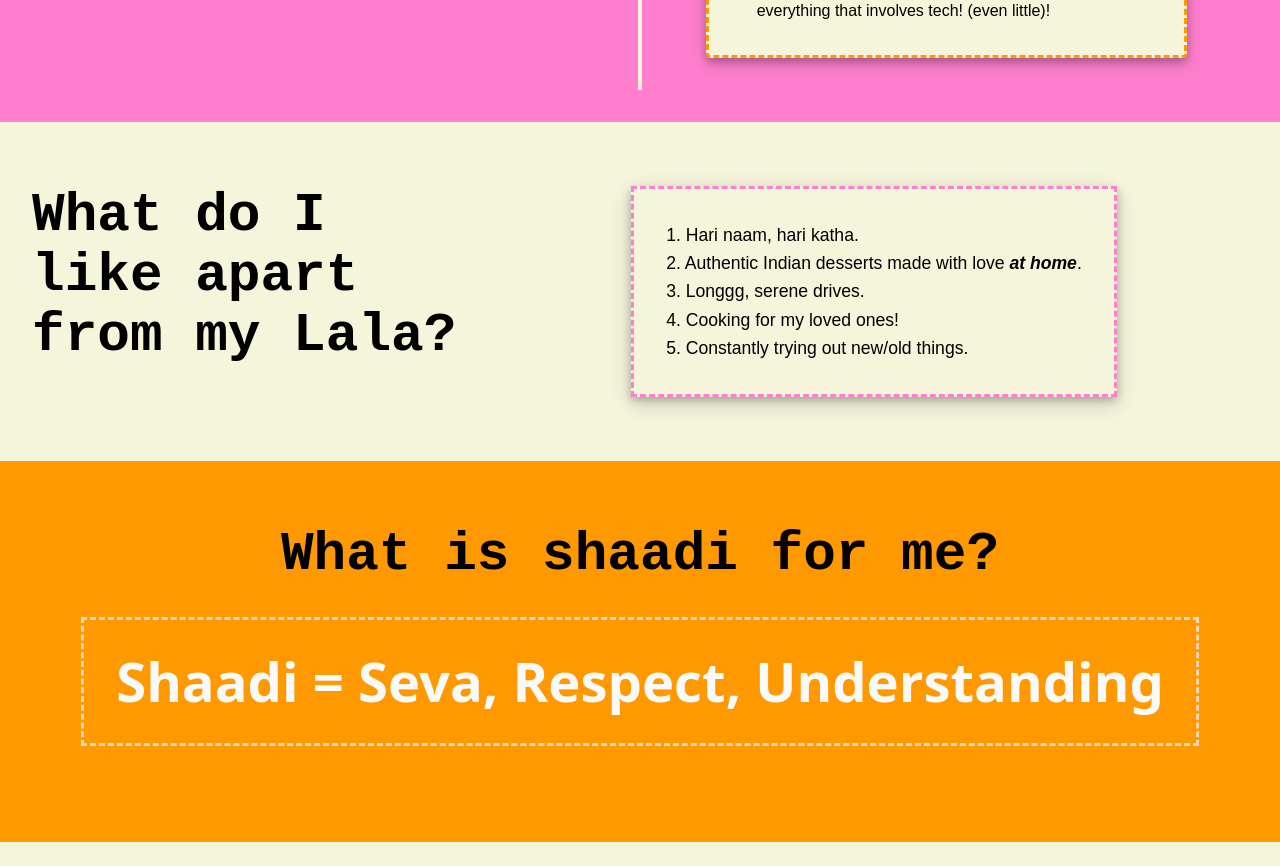
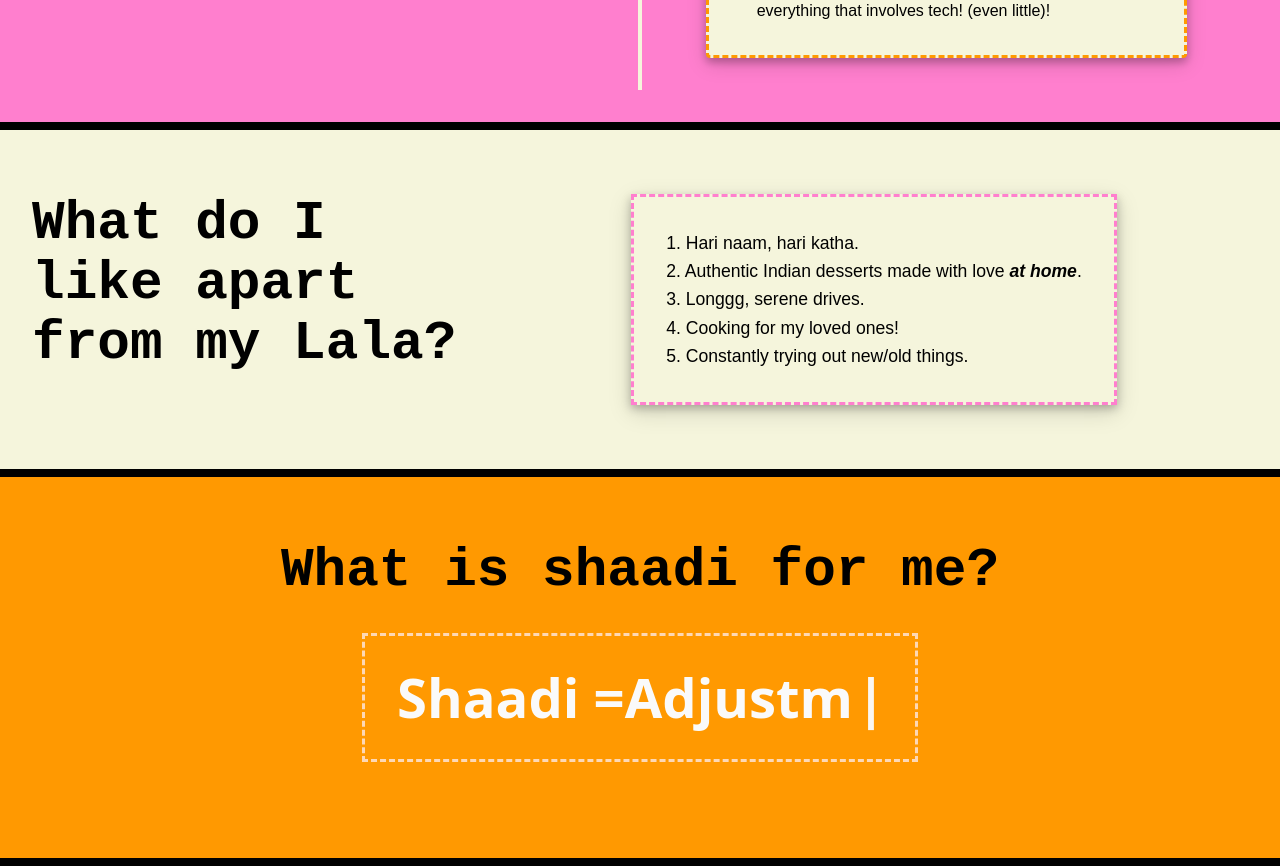
Before and after one commit to sonishrishti/shrishti, a React (Vite) app: page / in a window 1280 px wide. Shown: the part 3700-4566 px from the top of the page. Before the commit the page ends 4542 px from the top, so only its background shows below. Built offline with nearby package versions, Linux system fonts and the light colour scheme.

Commit message:
Typewritter effect for shaadi

```diff
--- a/package.json
+++ b/package.json
@@ -14,6 +14,7 @@
     "react": "^19.1.0",
     "react-dom": "^19.1.0",
     "react-icons": "^5.5.0",
+    "react-simple-typewriter": "^5.0.1",
     "react-vertical-timeline-component": "^3.5.3"
   },
   "devDependencies": {
--- a/src/App.css
+++ b/src/App.css
@@ -73,6 +73,7 @@ h1::after {
   gap: 2rem; /* space between boxes */
   padding: 2rem;
   background-color: rgb(255, 127, 206);
+  border-bottom: .5rem solid #000000;
 }
 
 /*Education section*/
@@ -119,6 +120,7 @@ h1::after {
   /*min-height: 100vh;*/
   padding: 4rem 2rem 4rem 2rem; /* top/right/bottom/left */
   gap: 1.5rem;
+  border-bottom: .5rem solid #000000;
 }
 
 .heading {
@@ -168,6 +170,7 @@ p.centered-left-text {
   background-color: rgb(255, 153, 1);
   padding: 4rem;
   text-align: center;
+  border-bottom: .5rem solid #000000;
 }
 
 .mheading {
--- a/src/App.jsx
+++ b/src/App.jsx
@@ -5,13 +5,20 @@ import timelineElements from './timelineElements';
 import { FaLaptopCode } from "react-icons/fa";
 import { PiStudentFill } from "react-icons/pi";
 import { PiHandsPrayingFill } from "react-icons/pi";
-
+import { useTypewriter, Cursor } from 'react-simple-typewriter';
 
 function App() {
   let IconStyle = {background: "rgb(255, 153, 1)"};
   let workIconimg = <FaLaptopCode />;
   let eduIconimg = <PiStudentFill />;
   let namaste = <PiHandsPrayingFill />;
+
+  {/*Right side of the shaadi formula*/}
+  const [madj] = useTypewriter({
+    words: ['Seva', 'Understanding', 'Adjustment', 'Lifelong commitment'],
+    loop:{},
+    typeSpeed: 100,
+  });
 
   return (
     <>
@@ -76,7 +83,13 @@ function App() {
         <div className = "mheading">
           <h1> What is shaadi for me?</h1>
         </div>
-        <h1 className = "mformula">Shaadi = Seva, Respect, Understanding</h1>
+        <h1 className = "mformula">
+          Shaadi = {' '}
+          <span>
+            {madj}
+          </span>
+          <Cursor/>
+        </h1>
       </div>
     </>
 
```
Also changed, not shown: 1 other file (tests, documents, lock files or other folders).
